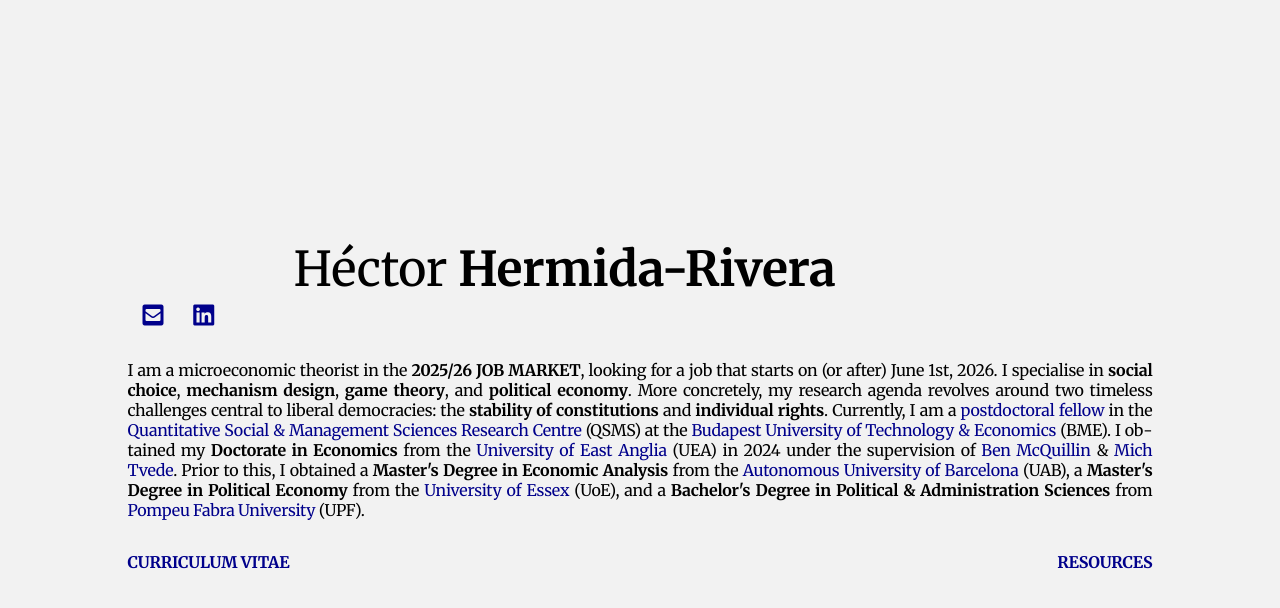
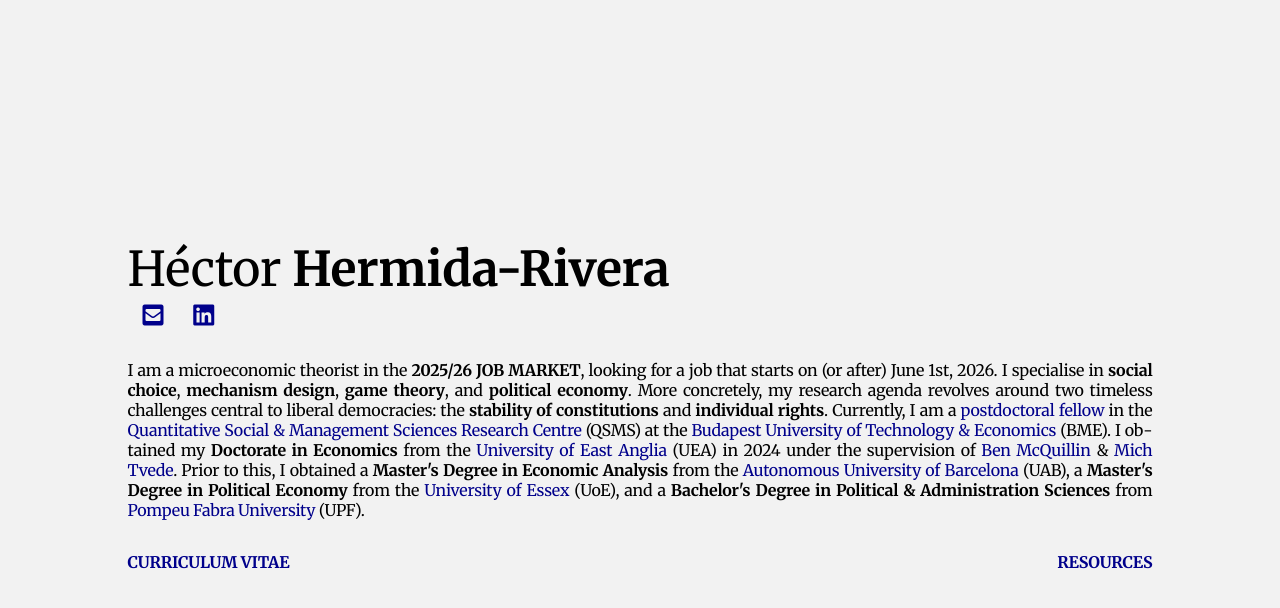
Before and after one commit to HectorHermidaRivera/hectorhermidarivera.github.io, a Jekyll site: the page built from index.md, in a window 1280 px wide. Shown: the top 608 px of the page. Built offline with Jekyll 4.4.1, drawn with Linux system fonts in a browser that asks for light colours; a style sheet for code colours, icons or effects is not loaded.

Commit message:
Update index.md

```diff
--- a/index.md
+++ b/index.md
@@ -4,7 +4,7 @@ title: Héctor Hermida-Rivera
 body_class: home-page
 ---
 
-  <h1 class="main-name">
+  <h1 class="main-name" style="padding-left:0px !important; padding-right:0px !important!;">
     Héctor <strong>Hermida-Rivera</strong>
   </h1>
 
```
